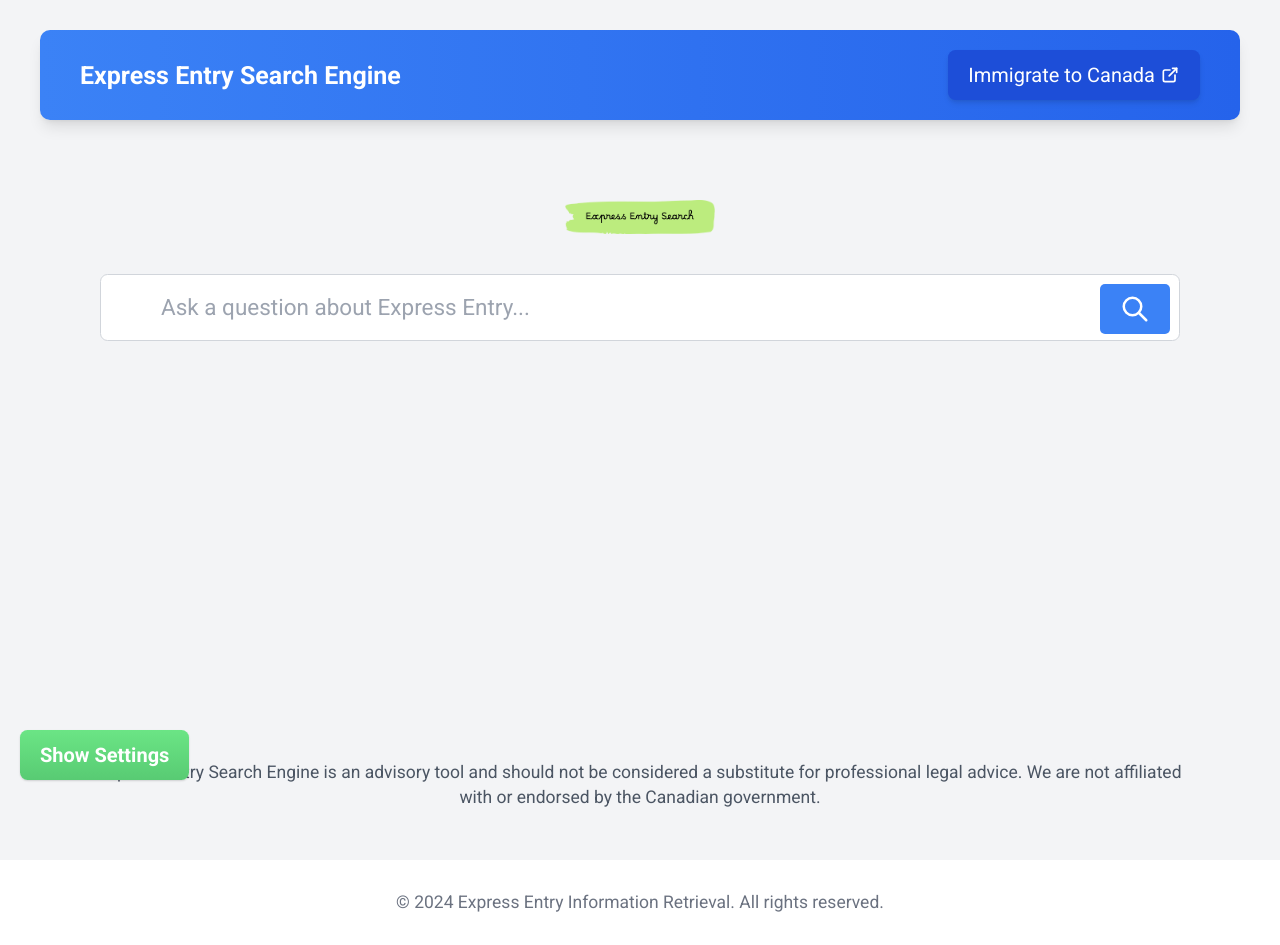
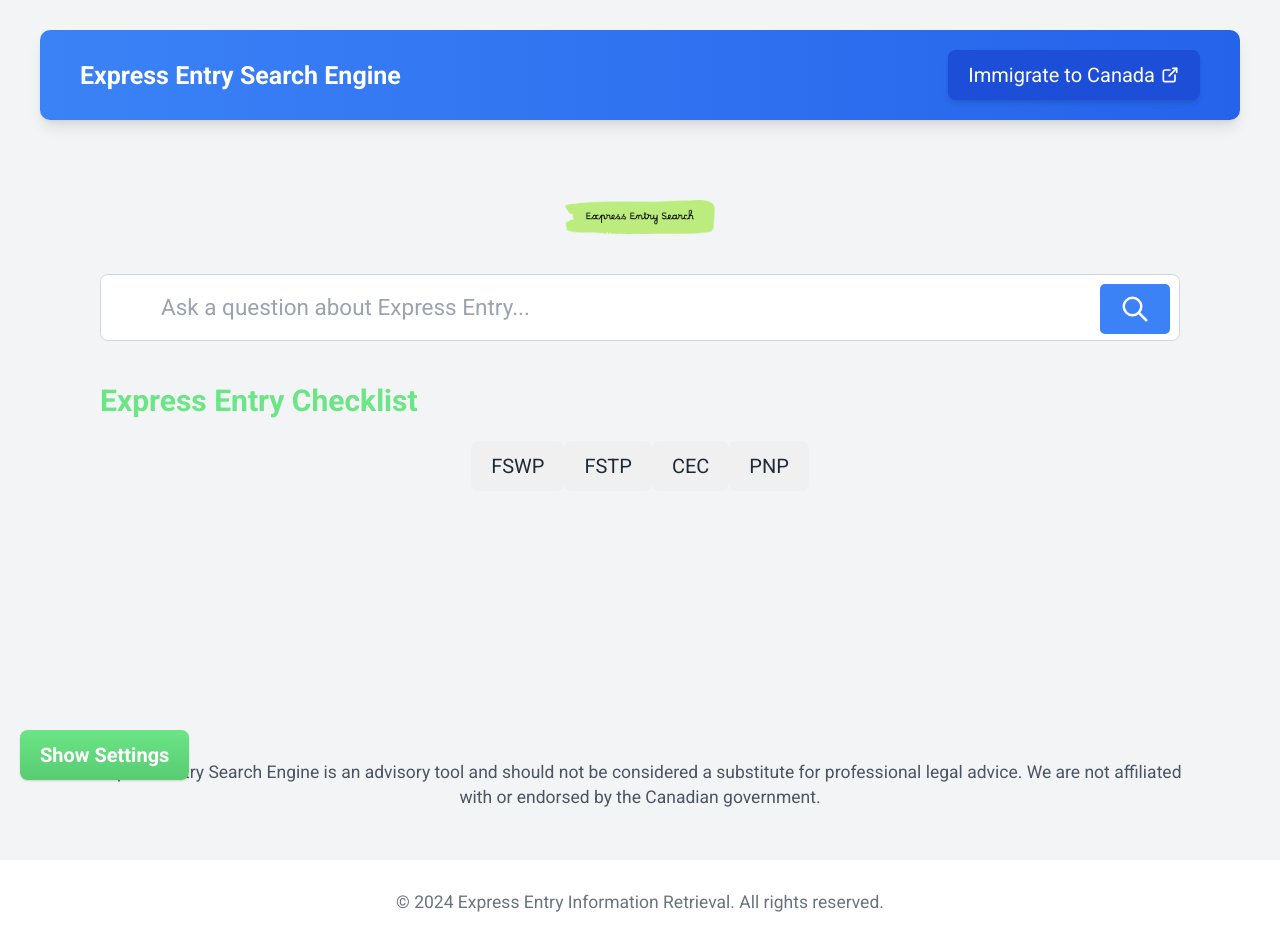
Before and after one commit to ishtihoss/expressentry, a Next.js app: page / in a window 1280 px wide. Built offline with nearby package versions, Linux system fonts and the light colour scheme.

Commit message:
added checklists to homepage

```diff
--- a/package.json
+++ b/package.json
@@ -22,6 +22,7 @@
     "eslint": "8.34.0",
     "eslint-config-next": "13.1.6",
     "eventsource-parser": "^0.1.0",
+    "framer-motion": "^11.2.5",
     "next": "^14.2.3",
     "openai": "^4.47.1",
     "react": "18.2.0",
--- a/pages/_app.tsx
+++ b/pages/_app.tsx
@@ -4,6 +4,7 @@ import type { AppProps } from "next/app";
 import { useEffect } from "react";
 import { useRouter } from "next/router";
 import Head from 'next/head'; // Import Head
+import 'tailwindcss/tailwind.css';
 
 const inter = Inter({ subsets: ["latin"], display: "swap" });
 
--- a/pages/index.tsx
+++ b/pages/index.tsx
@@ -9,6 +9,141 @@ import endent from "endent";
 import Head from "next/head";
 import Image from "next/image";
 import { useEffect, useState } from "react";
+import { motion } from "framer-motion";
+
+const ExpressEntryChecklist = () => {
+  const [selectedStream, setSelectedStream] = useState('');
+
+  const streams = ['FSWP', 'FSTP', 'CEC', 'PNP'];
+
+  const checklists = {
+    FSWP: [
+      'Passport or travel document',
+      'Language test results',
+      'Educational Credential Assessment (ECA)',
+      'Proof of Canadian education or foreign credentials',
+      'Proof of funds',
+      'Proof of work experience',
+      'Provincial nomination (if applicable)',
+      'Written job offer from a Canadian employer (if applicable)',
+      'Police certificates',
+      'Medical exams',
+      'Birth certificates (for dependent children, if applicable)',
+      'Marriage or divorce certificates (if applicable)',
+      'Adoption certificate (if applicable)',
+      'Common-law union form (if applicable)',
+    ],
+    FSTP: [
+      'Passport or travel document',
+      'Language test results',
+      'Proof of Canadian education or foreign credentials',
+      'Proof of funds',
+      'Proof of work experience',
+      'Certificate of qualification in a skilled trade issued by a Canadian province or territory',
+      'Provincial nomination (if applicable)',
+      'Written job offer from a Canadian employer (if applicable)',
+      'Police certificates',
+      'Medical exams',
+      'Birth certificates (for dependent children, if applicable)',
+      'Marriage or divorce certificates (if applicable)',
+      'Adoption certificate (if applicable)',
+      'Common-law union form (if applicable)',
+    ],
+    CEC: [
+      'Passport or travel document',
+      'Language test results',
+      'Proof of Canadian education or foreign credentials (if applicable)',
+      'Proof of Canadian work experience',
+      'Provincial nomination (if applicable)',
+      'Written job offer from a Canadian employer (if applicable)',
+      'Police certificates',
+      'Medical exams',
+      'Birth certificates (for dependent children, if applicable)',
+      'Marriage or divorce certificates (if applicable)',
+      'Adoption certificate (if applicable)',
+      'Common-law union form (if applicable)',
+    ],
+    PNP: [
+      'Passport or travel document',
+      'Language test results',
+      'Educational Credential Assessment (ECA) (if applicable)',
+      'Proof of Canadian education or foreign credentials',
+      'Proof of funds',
+      'Proof of work experience',
+      'Provincial nomination certificate',
+      'Written job offer from a Canadian employer (if applicable)',
+      'Police certificates',
+      'Medical exams',
+      'Birth certificates (for dependent children, if applicable)',
+      'Marriage or divorce certificates (if applicable)',
+      'Adoption certificate (if applicable)',
+      'Common-law union form (if applicable)',
+    ],
+  };
+
+  const handleStreamClick = (stream) => {
+    setSelectedStream(stream);
+  };
+
+  const containerVariants = {
+    hidden: { opacity: 0, y: 50 },
+    visible: { opacity: 1, y: 0, transition: { duration: 0.5 } },
+  };
+
+  const buttonVariants = {
+    hover: { scale: 1.05, transition: { duration: 0.2 } },
+    tap: { scale: 0.95 },
+  };
+
+  const checklistVariants = {
+    hidden: { opacity: 0, x: -50 },
+    visible: { opacity: 1, x: 0, transition: { duration: 0.5, delay: 0.2 } },
+  };
+
+  return (
+    <motion.div
+      className="container mx-auto"
+      variants={containerVariants}
+      initial="hidden"
+      animate="visible"
+    >
+      <h1 className="text-2xl font-bold mb-4 text-primary">Express Entry Checklist</h1>
+      <div className="flex justify-center mb-8">
+        {streams.map((stream) => (
+          <motion.button
+            key={stream}
+            className={`px-4 py-2 rounded-md ${
+              selectedStream === stream ? 'bg-primary text-white' : 'bg-background'
+            }`}
+            onClick={() => handleStreamClick(stream)}
+            variants={buttonVariants}
+            whileHover="hover"
+            whileTap="tap"
+          >
+            {stream}
+          </motion.button>
+        ))}
+      </div>
+      {selectedStream && (
+        <motion.div variants={checklistVariants} initial="hidden" animate="visible">
+          <h2 className="text-xl font-bold mb-2 text-primary-dark">{selectedStream} Checklist</h2>
+          <ul className="space-y-2">
+            {checklists[selectedStream].map((item, index) => (
+              <li key={index} className="flex items-center">
+                <input
+                  type="checkbox"
+                  id={`item-${index}`}
+                  className="mr-2"
+                />
+                <label htmlFor={`item-${index}`} className="text-gray-700">{item}</label>
+              </li>
+            ))}
+          </ul>
+        </motion.div>
+      )}
+    </motion.div>
+  );
+};
 
 export default function Home() {
   const [query, setQuery] = useState<string>("");
@@ -162,6 +297,8 @@ export default function Home() {
             ) : (
               <SearchResults chunks={chunks} answer={answer} />
             )}
+
+            <ExpressEntryChecklist />
           </div>
         </main>
         <Footer />
--- a/tailwind.config.js
+++ b/tailwind.config.js
@@ -12,6 +12,9 @@ module.exports = {
         primary: '#6be585',
         'primary-dark': '#58cb73',
         background: '#f0f0f0',
+        'blue-500': '#3b82f6',
+        'white': '#ffffff',
+        'gray-200': '#e5e7eb',
       },
       backgroundImage: {
         'gradient-radial': 'radial-gradient(var(--tw-gradient-stops))',
```
Also changed, not shown: 1 other file (tests, documents, lock files or other folders).
